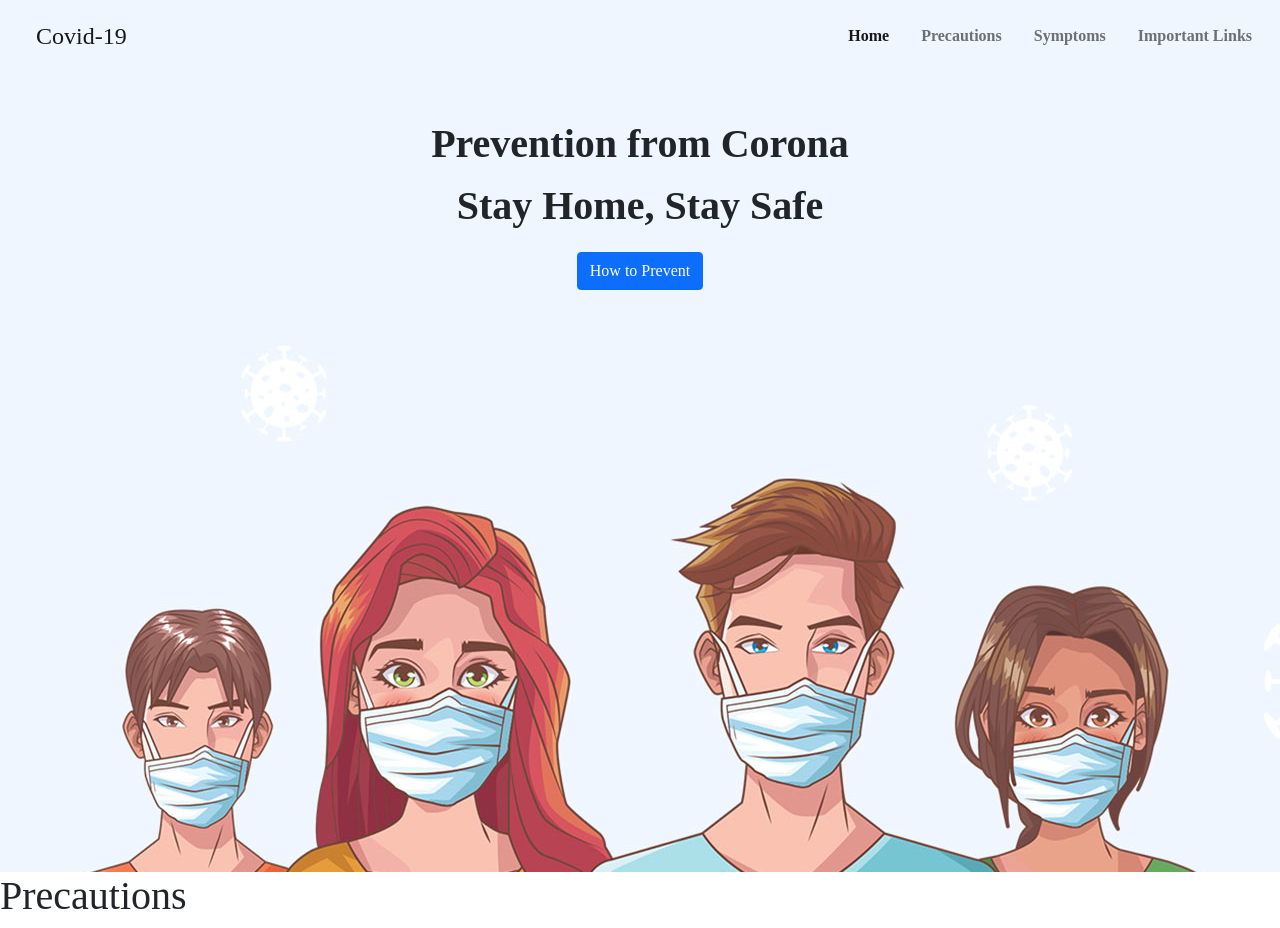
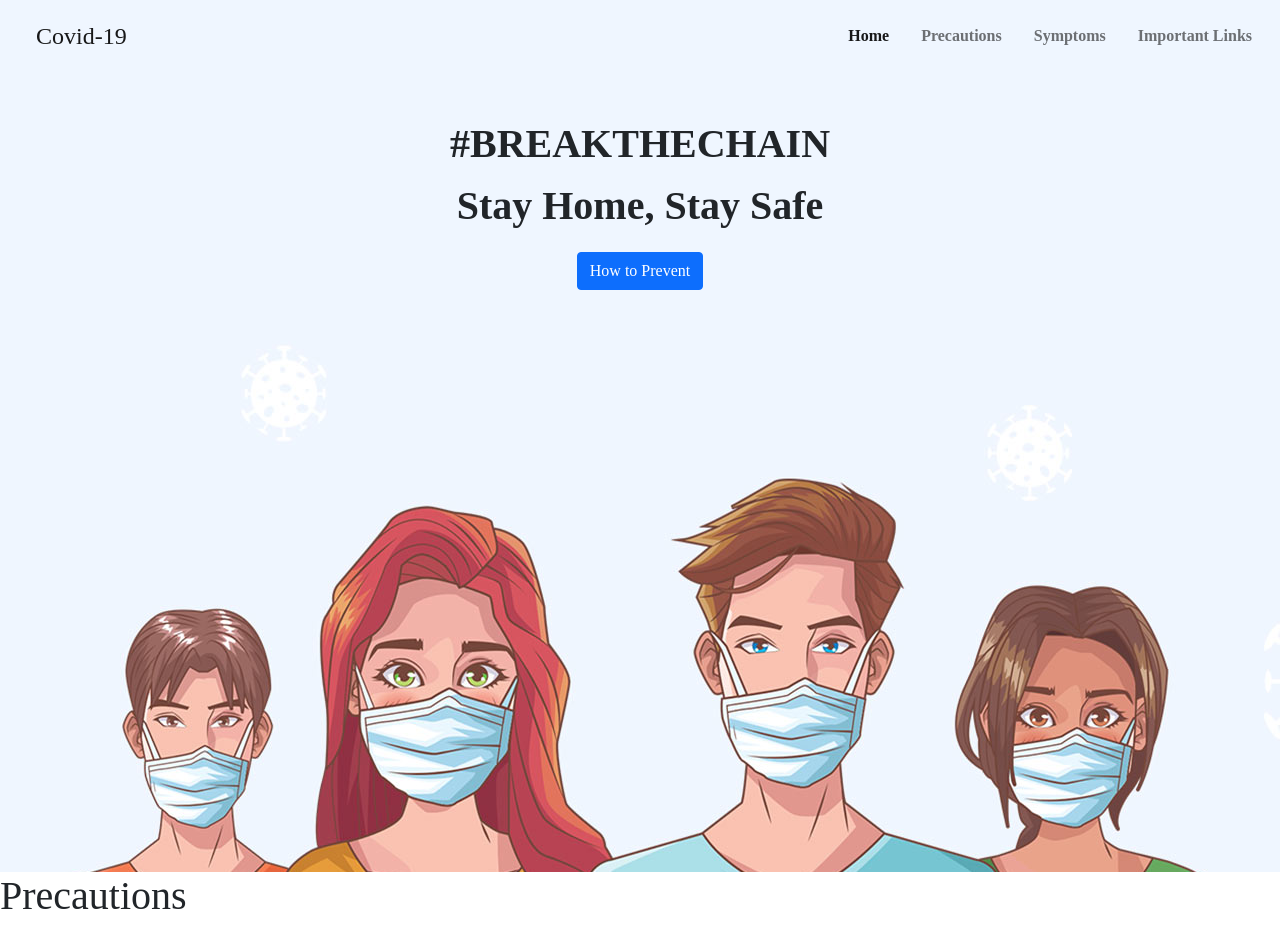
Before and after one commit to rohitjoshi6/Covid-Website, a plain HTML site: page index.html in a window 1280 px wide. Drawn offline with nearby package versions, Linux system fonts and the light colour scheme.

Commit message:
Minor change

```diff
--- a/index.html
+++ b/index.html
@@ -45,7 +45,7 @@
 
       <section class="landing">
         <div class="main-text pt-5">
-        <h2 class="text-center fs-1 fw-bolder "> Prevention from Corona</h2>
+        <h2 class="text-center fs-1 fw-bolder "> #BREAKTHECHAIN</h2>
         <p class="text-center fs-1 fw-bolder">Stay Home, Stay Safe</p>
         <div class="text-center"><button type="button" class="btn btn-primary">How to Prevent</button></div>
         </div>
```
